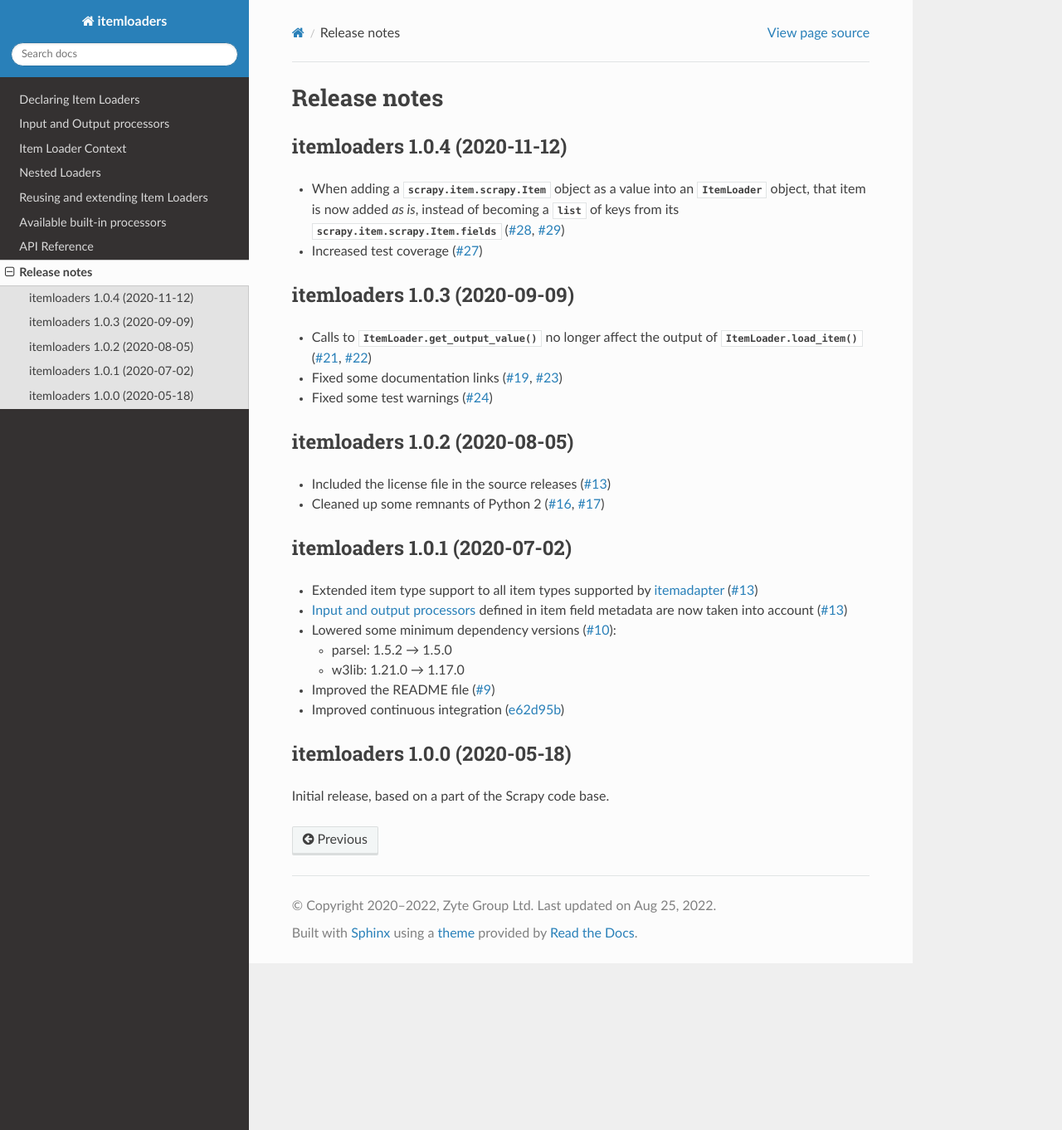
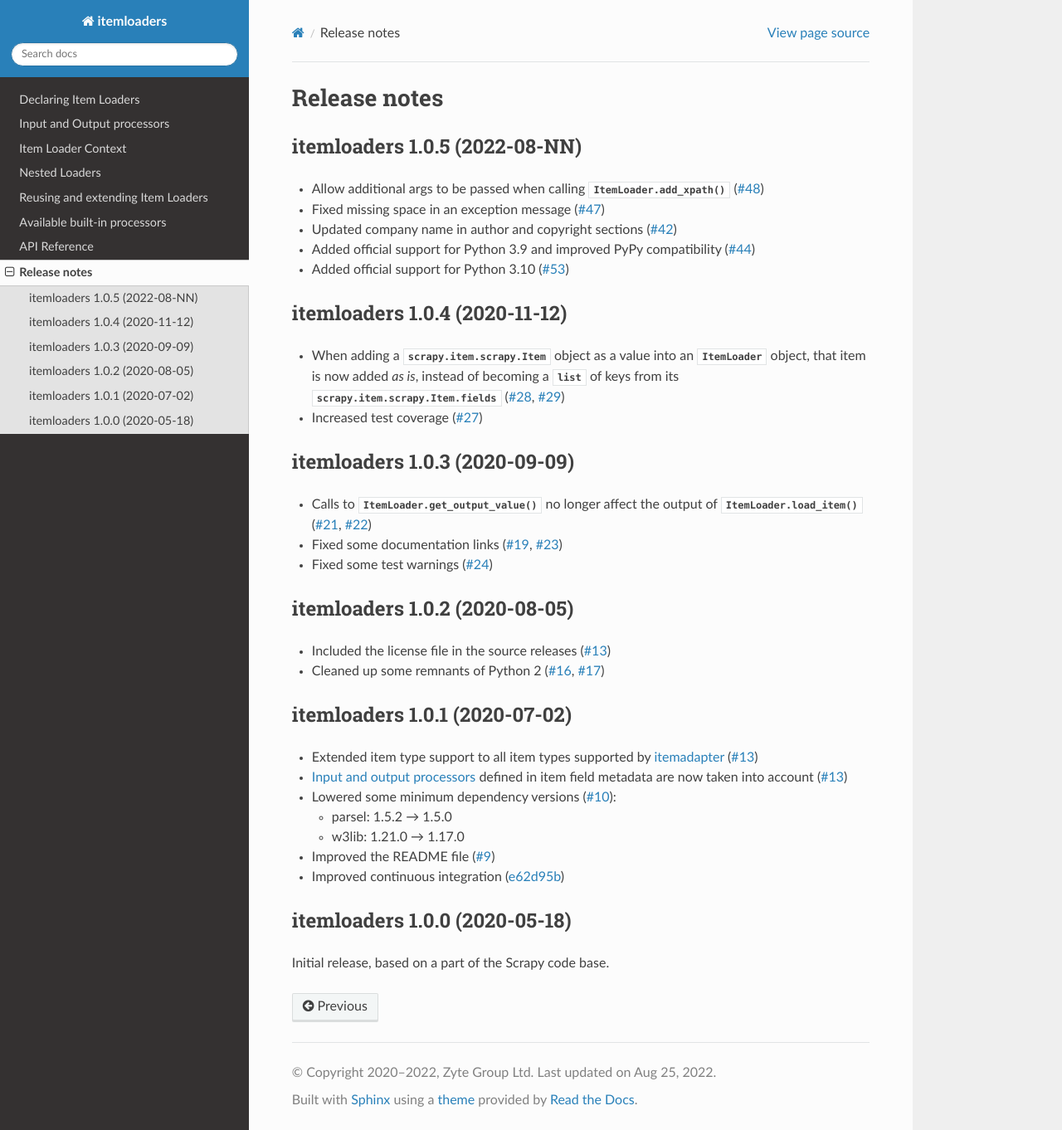
Before and after one commit to scrapy/itemloaders, a Sphinx documentation site: the page built from docs/release-notes.rst, in a window 1280 px wide and 1362 px high. Shown: the whole window at 83% size. Built offline with Sphinx 7.4.7 and the Read the Docs theme 2.0.0, drawn with Linux system fonts in a browser that asks for light colours.

Commit message:
Release 1.0.5 (#55)
* Add release notes for 1.0.5

Co-authored-by: Víctor Ruiz <victorruiz@zyte.com>
Co-authored-by: Adrián Chaves <adrian@chaves.io>

```diff
--- a/docs/release-notes.rst
+++ b/docs/release-notes.rst
@@ -4,6 +4,21 @@
 
 Release notes
 =============
+
+.. _release-1.0.5:
+
+itemloaders 1.0.5 (2022-08-NN)
+------------------------------
+
+-  Allow additional args to be passed when calling :meth:`ItemLoader.add_xpath` (:gh:`48`)
+
+-  Fixed missing space in an exception message (:gh:`47`)
+
+-  Updated company name in author and copyright sections (:gh:`42`)
+
+-  Added official support for Python 3.9 and improved PyPy compatibility (:gh:`44`)
+
+-  Added official support for Python 3.10 (:gh:`53`)
 
 .. _release-1.0.4:
 
```
